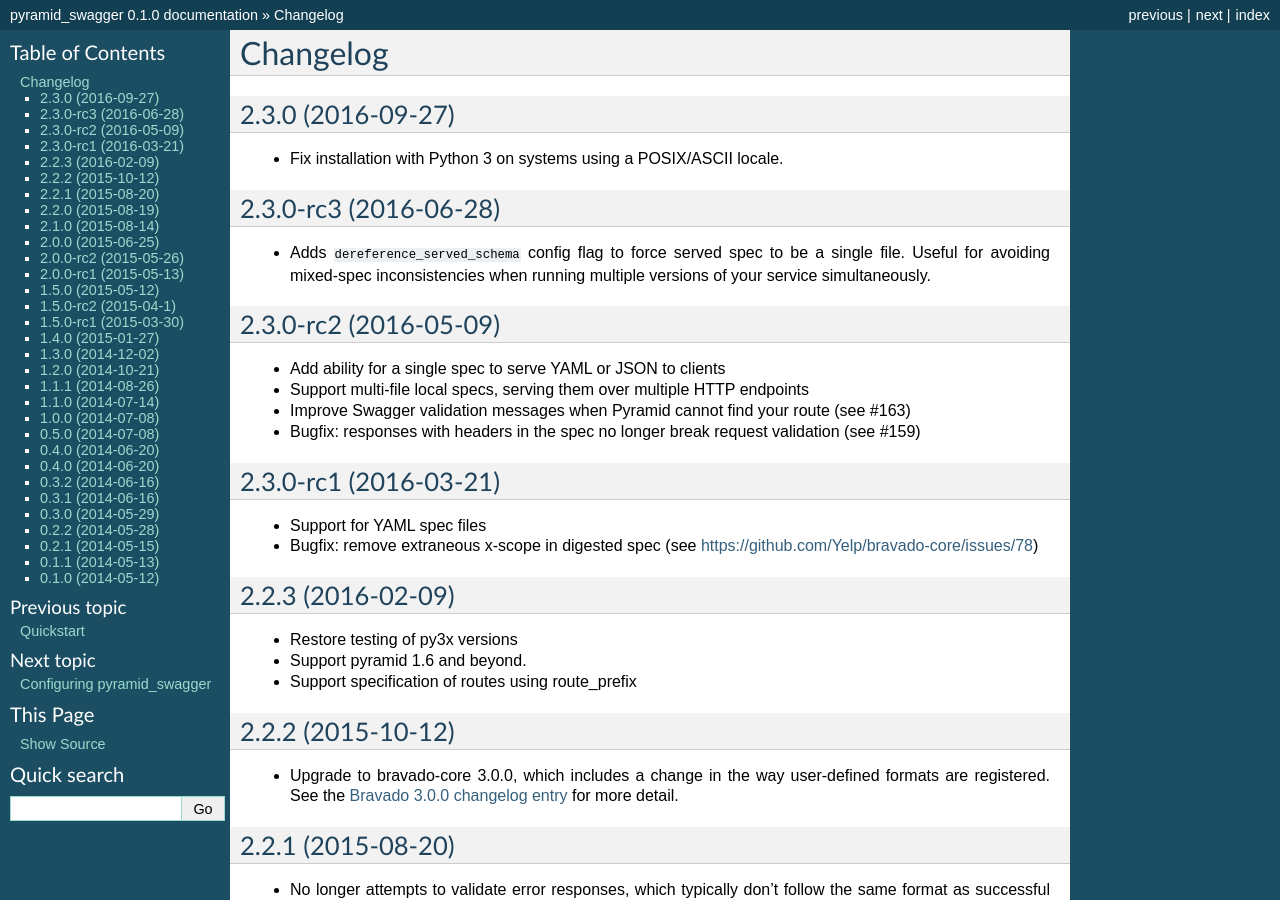
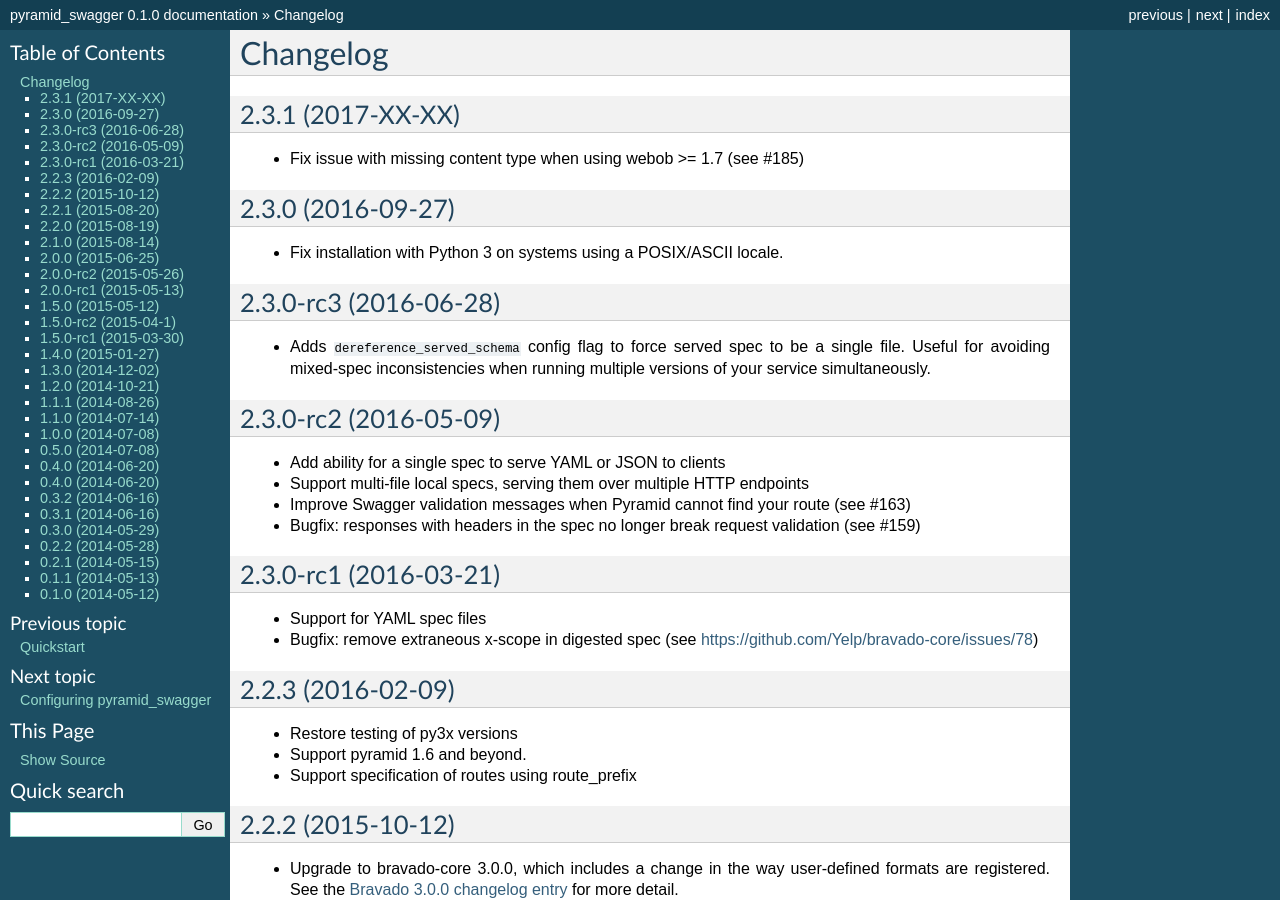
Before and after one commit to Yelp/pyramid_swagger, a Sphinx documentation site: the page built from docs/changelog.rst, in a window 1280 px wide and 900 px high. Built offline with Sphinx 7.4.7, drawn with Linux system fonts in a browser that asks for light colours.

Commit message:
Update changelog

```diff
--- a/docs/changelog.rst
+++ b/docs/changelog.rst
@@ -1,5 +1,8 @@
 Changelog
 =========
+2.3.1 (2017-XX-XX)
+++++++++++++++++++
+* Fix issue with missing content type when using webob >= 1.7 (see #185)
 
 2.3.0 (2016-09-27)
 ++++++++++++++++++
```
